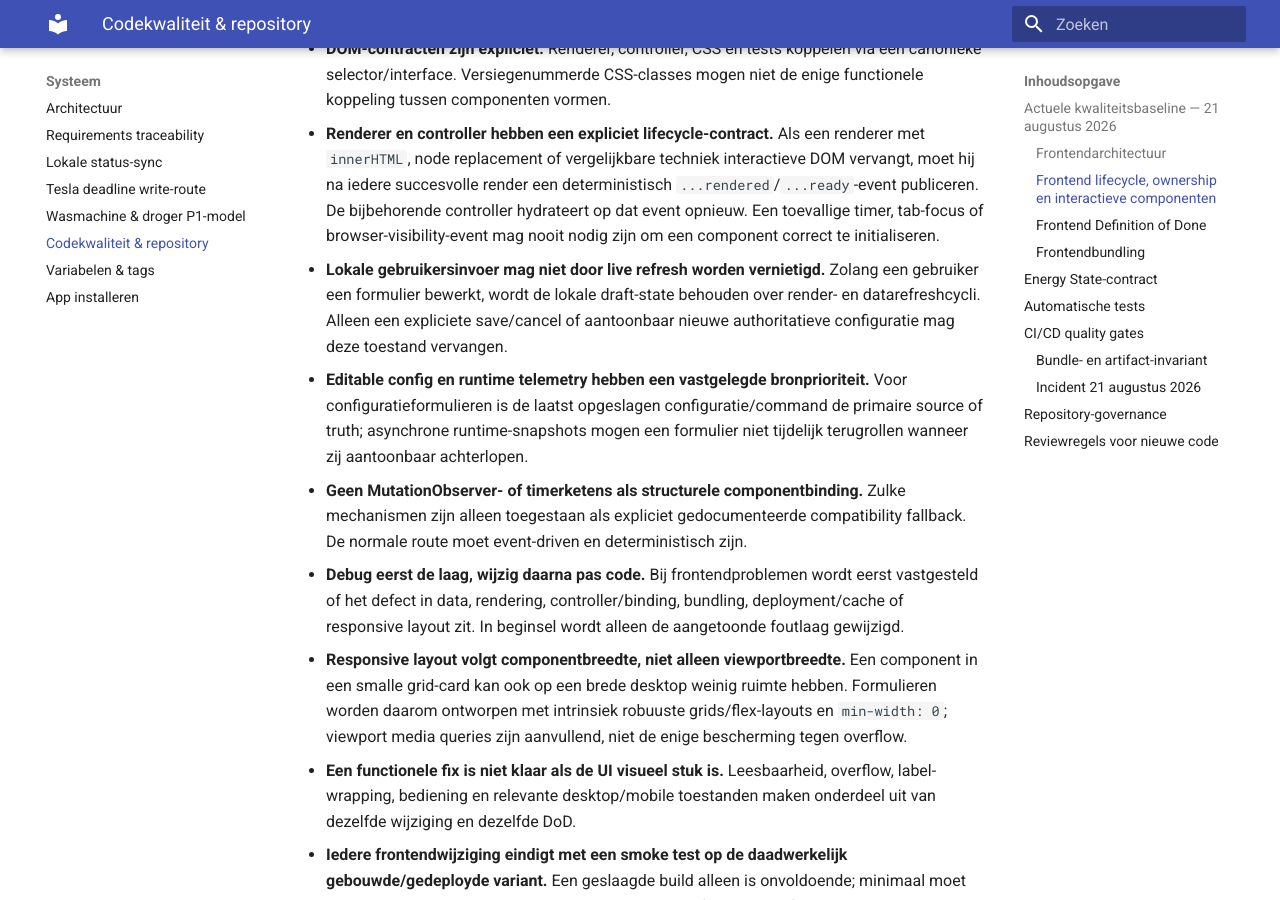
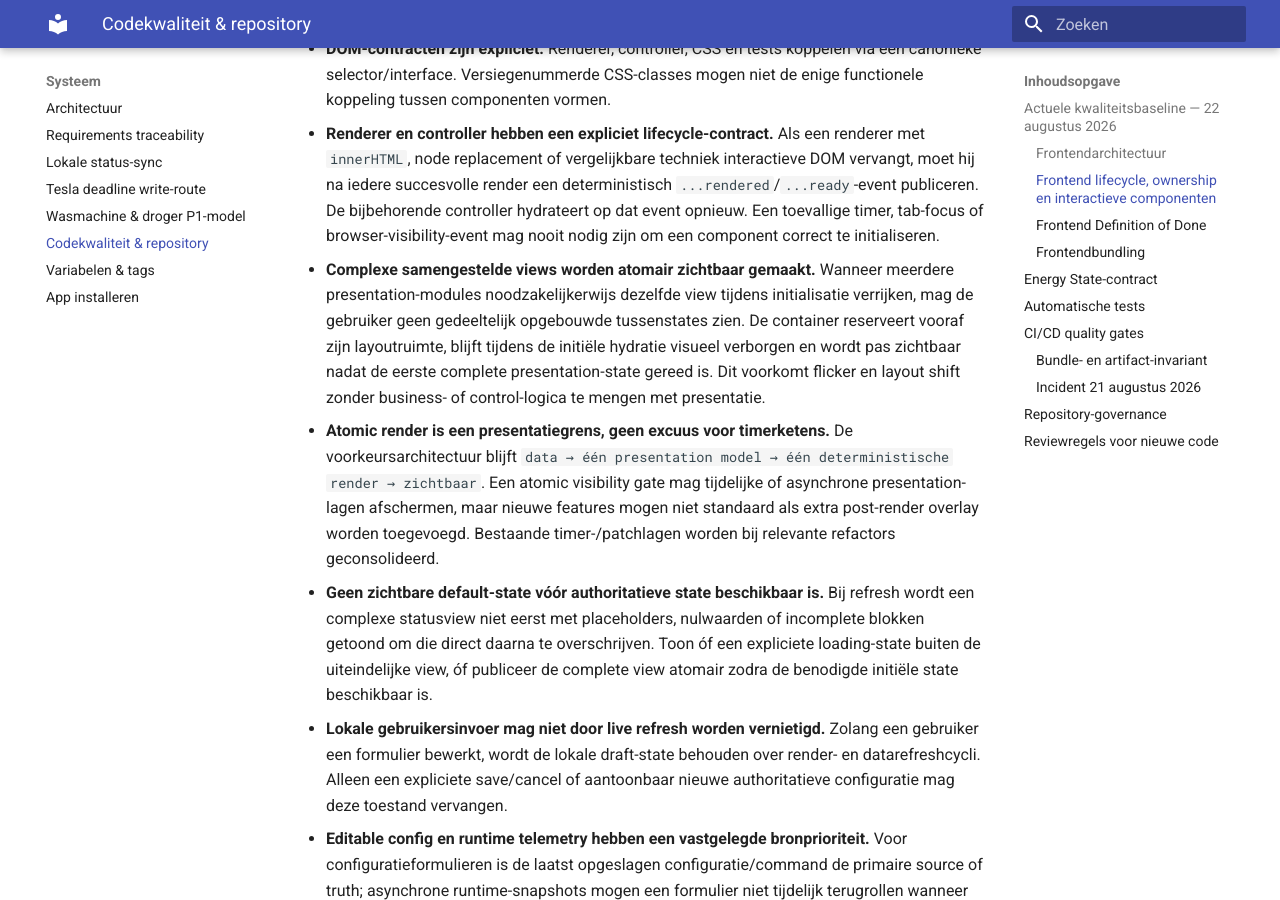
Before and after one commit to OnsKasteeltje/homey-energy-manual, an MkDocs documentation site: the page built from docs/codekwaliteit.md, in a window 1280 px wide and 900 px high, scrolled down 1509 px. Built offline with MkDocs 1.6.1 and Material for MkDocs 9.7.7, drawn with Linux system fonts in a browser that asks for light colours; some of the changed text lies outside the part shown.

Commit message:
Document atomic initial render frontend best practice

```diff
--- a/docs/codekwaliteit.md
+++ b/docs/codekwaliteit.md
@@ -2,7 +2,7 @@
 
 Deze pagina beschrijft de actuele software-engineeringbaseline van de Homey Energy Manual / Energy Core v2-repository. De regels hieronder gelden naast de functionele architectuurregels in **Architectuur** en veranderen niets aan de fysieke Homey-Control-policy.
 
-## Actuele kwaliteitsbaseline — 21 augustus 2026
+## Actuele kwaliteitsbaseline — 22 augustus 2026
 
 De repository is stapsgewijs gehard op onderhoudbaarheid, testbaarheid, reproduceerbaarheid en fail-safe gedrag.
 
@@ -41,6 +41,9 @@ Voor interactieve frontendcomponenten gelden aanvullend de volgende harde coding
 - **Vervangen implementaties worden ook uit de actieve bundle verwijderd.** Het toevoegen van een nieuwe route is niet voldoende; obsolete selectors, listeners, runtime-modules en CSS mogen niet actief mee blijven draaien.
 - **DOM-contracten zijn expliciet.** Renderer, controller, CSS en tests koppelen via één canonieke selector/interface. Versiegenummerde CSS-classes mogen niet de enige functionele koppeling tussen componenten vormen.
 - **Renderer en controller hebben een expliciet lifecycle-contract.** Als een renderer met `innerHTML`, node replacement of vergelijkbare techniek interactieve DOM vervangt, moet hij na iedere succesvolle render een deterministisch `...rendered`/`...ready`-event publiceren. De bijbehorende controller hydrateert op dat event opnieuw. Een toevallige timer, tab-focus of browser-visibility-event mag nooit nodig zijn om een component correct te initialiseren.
+- **Complexe samengestelde views worden atomair zichtbaar gemaakt.** Wanneer meerdere presentation-modules noodzakelijkerwijs dezelfde view tijdens initialisatie verrijken, mag de gebruiker geen gedeeltelijk opgebouwde tussenstates zien. De container reserveert vooraf zijn layoutruimte, blijft tijdens de initiële hydratie visueel verborgen en wordt pas zichtbaar nadat de eerste complete presentation-state gereed is. Dit voorkomt flicker en layout shift zonder business- of control-logica te mengen met presentatie.
+- **Atomic render is een presentatiegrens, geen excuus voor timerketens.** De voorkeursarchitectuur blijft `data → één presentation model → één deterministische render → zichtbaar`. Een atomic visibility gate mag tijdelijke of asynchrone presentation-lagen afschermen, maar nieuwe features mogen niet standaard als extra post-render overlay worden toegevoegd. Bestaande timer-/patchlagen worden bij relevante refactors geconsolideerd.
+- **Geen zichtbare default-state vóór authoritatieve state beschikbaar is.** Bij refresh wordt een complexe statusview niet eerst met placeholders, nulwaarden of incomplete blokken getoond om die direct daarna te overschrijven. Toon óf een expliciete loading-state buiten de uiteindelijke view, óf publiceer de complete view atomair zodra de benodigde initiële state beschikbaar is.
 - **Lokale gebruikersinvoer mag niet door live refresh worden vernietigd.** Zolang een gebruiker een formulier bewerkt, wordt de lokale draft-state behouden over render- en datarefreshcycli. Alleen een expliciete save/cancel of aantoonbaar nieuwe authoritatieve configuratie mag deze toestand vervangen.
 - **Editable config en runtime telemetry hebben een vastgelegde bronprioriteit.** Voor configuratieformulieren is de laatst opgeslagen configuratie/command de primaire source of truth; asynchrone runtime-snapshots mogen een formulier niet tijdelijk terugrollen wanneer zij aantoonbaar achterlopen.
 - **Geen MutationObserver- of timerketens als structurele componentbinding.** Zulke mechanismen zijn alleen toegestaan als expliciet gedocumenteerde compatibility fallback. De normale route moet event-driven en deterministisch zijn.
@@ -57,20 +60,22 @@ Iedere frontendwijziging wordt vóór afronding expliciet tegen deze DoD geverif
 2. er is één aantoonbare actieve implementatieroute;
 3. obsolete JS/CSS/selectors worden niet actief meegebundeld;
 4. renderer/controller lifecycle is deterministisch en niet afhankelijk van tabwissel, focus of toevallige timing;
-5. lokale edit-state blijft intact over live refresh/rendercycli waar dat functioneel vereist is;
-6. source-of-truth en bronprioriteit zijn expliciet en consistent;
-7. selectors, componentcontracten en versies zijn consistent;
-8. relevante automatische regressietests en CI-invarianten zijn groen;
-9. de gebouwde en gedeployde frontend bevat aantoonbaar de geteste implementatie;
-10. een smoke test op de gebouwde/gedeployde frontend is succesvol uitgevoerd;
-11. visuele leesbaarheid en responsiveness zijn gecontroleerd op de relevante componentbreedtes;
-12. relevante documentatie/coding standards zijn bijgewerkt wanneer de wijziging een nieuw structureel patroon introduceert.
+5. complexe samengestelde views tonen bij initiële load geen zichtbare gedeeltelijke tussenstate of onnodige layout shift;
+6. lokale edit-state blijft intact over live refresh/rendercycli waar dat functioneel vereist is;
+7. source-of-truth en bronprioriteit zijn expliciet en consistent;
+8. selectors, componentcontracten en versies zijn consistent;
+9. relevante automatische regressietests en CI-invarianten zijn groen;
+10. de gebouwde en gedeployde frontend bevat aantoonbaar de geteste implementatie;
+11. een smoke test op de gebouwde/gedeployde frontend is succesvol uitgevoerd;
+12. visuele leesbaarheid en responsiveness zijn gecontroleerd op de relevante componentbreedtes;
+13. relevante documentatie/coding standards zijn bijgewerkt wanneer de wijziging een nieuw structureel patroon introduceert.
 
 De minimale smoke test bevat, voor zover van toepassing:
 
 - pagina/app opent zonder blokkerende frontendfout;
 - actuele Energy Core-/publicatiedata wordt nog correct geladen;
 - de gewijzigde feature of component is daadwerkelijk aanwezig en initialiseert zonder extra focus/tabwissel/timingtruc;
+- bij een harde refresh verschijnt een complexe samengestelde view als complete eerste presentation-state en niet zichtbaar in opeenvolgende deelstappen;
 - de belangrijkste bestaande gebruikersflow blijft functioneel;
 - geen onverwachte actuatorwrite, dubbele writer of extra Homey-polling is geïntroduceerd;
 - bij een wijziging aan classificatie/visualisatie blijft gemeten versus inferred/indicatief correct onderscheiden;
@@ -206,6 +211,8 @@ Bij iedere relevante wijziging wordt minimaal gecontroleerd:
 - regressietest voor kritieke nieuwe logica;
 - geen nieuwe onnodige Homey-polling of dubbele writer;
 - voor interactieve frontend: expliciet lifecycle-/ownershipcontract en behoud van lokale edit-state;
+- complexe samengestelde views initieel atomair zichtbaar maken en geen zichtbare tussenstates tonen;
+- atomic render niet gebruiken als vervanging voor het structureel consolideren van post-render patches/timers;
 - geen afhankelijkheid van focus/tabwissel/timing om een component correct te initialiseren;
 - responsive layout controleren op daadwerkelijke componentbreedte;
 - frontend-DoD expliciet verifiëren vóór afronding;
```
